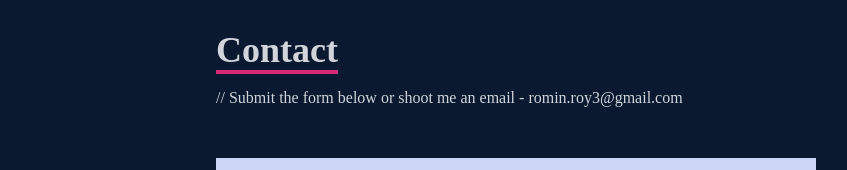
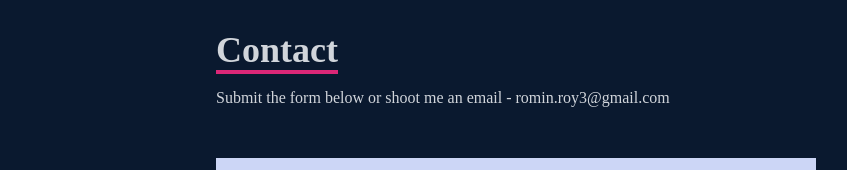
Before and after one commit to rominroy/portfolio, a React (Create React App) app: page / in a window 1280 px wide. Shown: the part 3264-3434 px from the top of the page, without its empty margins (124-971 px from the left). Built offline with nearby package versions, Linux system fonts and the light colour scheme; the HTML template or start-up script is replaced by a standard one.

Commit message:
Update Contact.jsx

```diff
--- a/src/components/Contact.jsx
+++ b/src/components/Contact.jsx
@@ -6,7 +6,7 @@ const Contact = () => {
         <form method='POST' action="https://getform.io/f/33b8d49b-88e9-40ac-8717-2fd4cf4f8fc7" className='flex flex-col max-w-[600px] w-full'>
             <div className='pb-8'>
                 <p className='text-4xl font-bold inline border-b-4 border-pink-600 text-gray-300'>Contact</p>
-                <p className='text-gray-300 py-4'>// Submit the form below or shoot me an email - romin.roy3@gmail.com</p>
+                <p className='text-gray-300 py-4'>Submit the form below or shoot me an email - romin.roy3@gmail.com</p>
             </div>
             <input className='bg-[#ccd6f6] p-2' type="text" placeholder='Name' name='name' />
             <input className='my-4 p-2 bg-[#ccd6f6]' type="email" placeholder='Email' name='email' />
```
